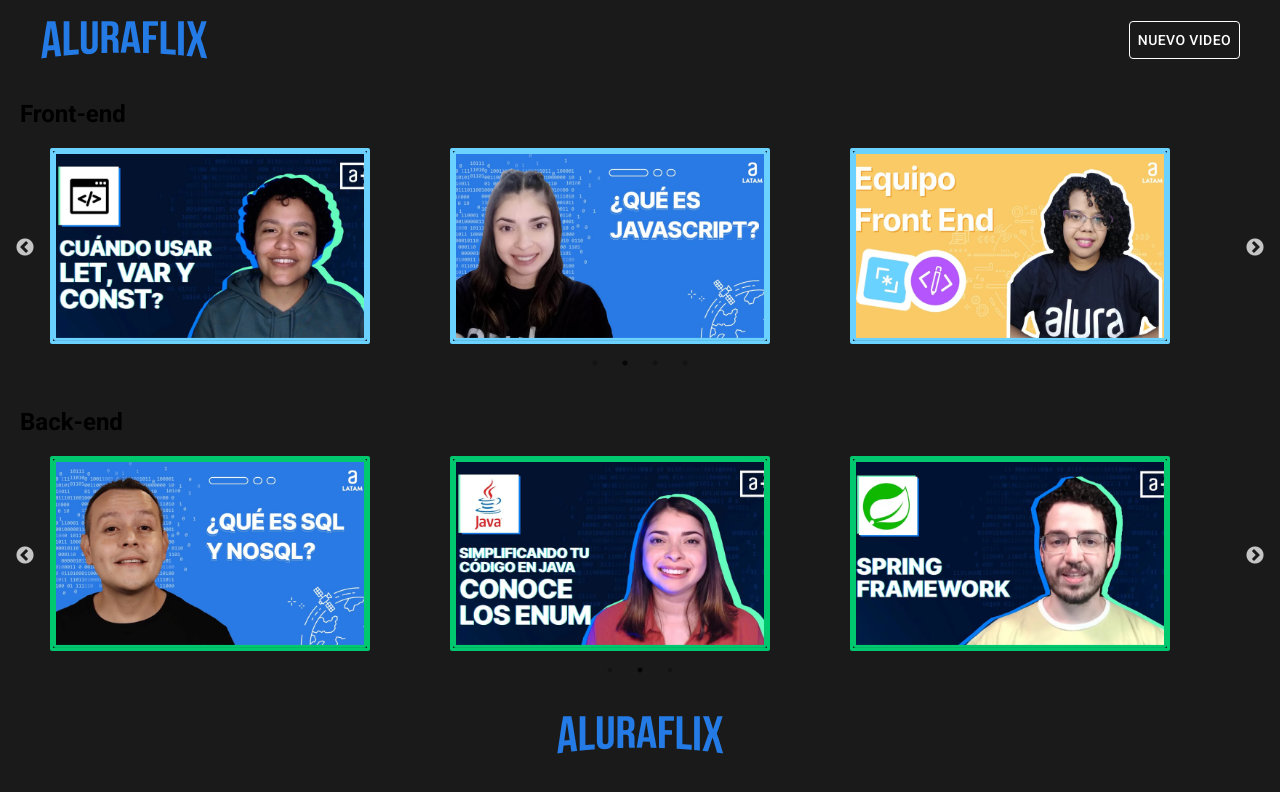
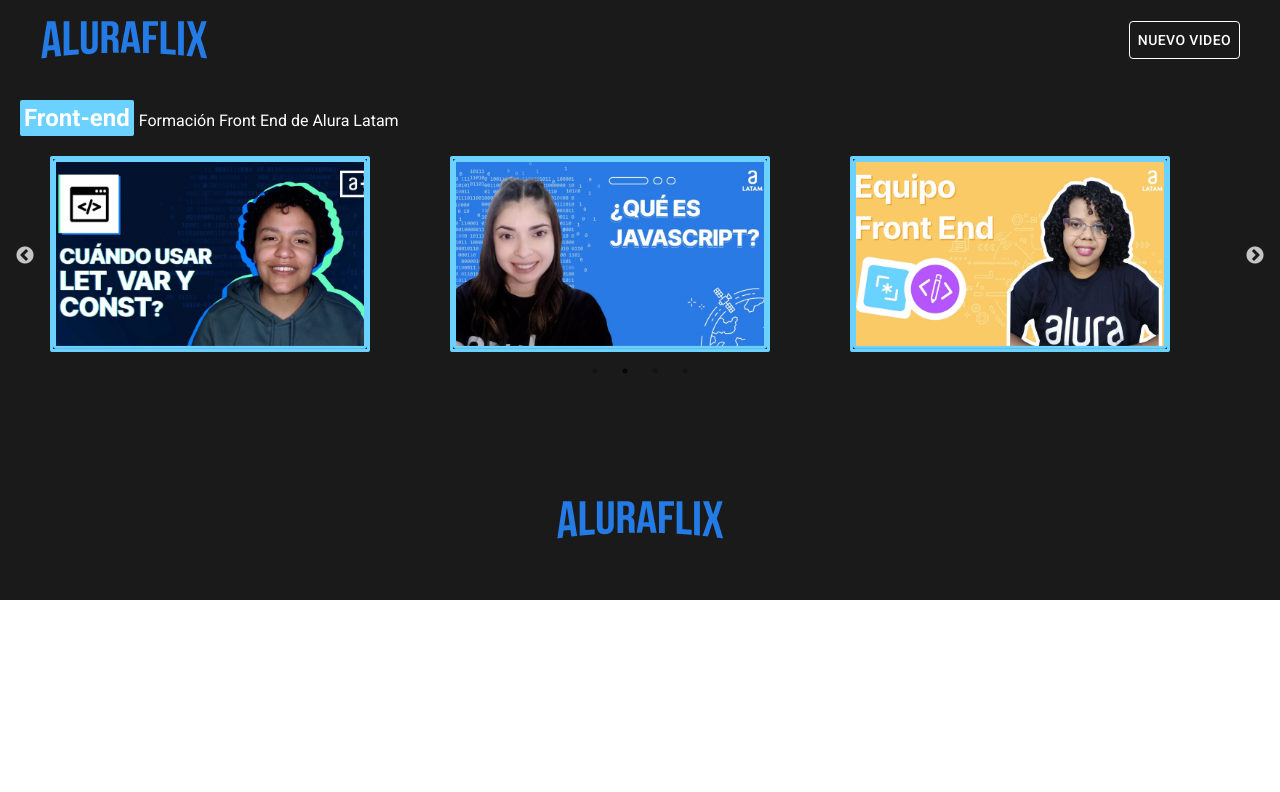
Before and after one commit to feroscardona/aluraflix, a React (Create React App) app: page /videos in a window 1280 px wide. Shown: the top 792 px of the page. Built offline with nearby package versions, Linux system fonts and the light colour scheme; data requests are answered from the project's data file.

Commit message:
colocando colores cardvideo

```diff
--- a/src/api.js
+++ b/src/api.js
@@ -3,12 +3,12 @@
 const api = axios.create({
     baseURL:"http://localhost:5000"
   })
-  export const buscar =async (url,setData) => {
+
+export const buscar =async (url,setData) => {
     const respuesta = await api.get(url)
     setData(respuesta.data)
 
   }
-
 
 export const postear = ({title,urlVideo,urlImg,textArea,select,codigo})=>{
   api.post("/videos",{
--- a/src/conponents/Home_carrusel/Carrusel/index.jsx
+++ b/src/conponents/Home_carrusel/Carrusel/index.jsx
@@ -8,7 +8,6 @@
 `
 
 
-
 const Carrusel = () =>{
 
     return (
@@ -16,7 +15,7 @@
             <Routes>
             <Route path="/:id" element={<VideoCard/>}/>
             </Routes>
-                <Slider url={"/videos/"} />
+                <Slider url={"/videos/"}/>
 
         </StyleCarrusel>
     )
--- a/src/conponents/Home_carrusel/Slider/index.jsx
+++ b/src/conponents/Home_carrusel/Slider/index.jsx
@@ -1,11 +1,37 @@
 import SimpleSlider from "../../slid";
 import { useEffect, useState } from "react";
 import { buscar} from "../../../api";
+import styled from "styled-components";
 import "slick-carousel/slick/slick.css";
 import "slick-carousel/slick/slick-theme.css";
 
+const ubicacion =()=>{
+  const addres = window.location.pathname ==="/"
+  if(addres)
+   return"600px"
+   else
+   return"300px"
+}
 
 
+const CotainerSlider = styled.div`
+  position: sticky;
+  top: 0;
+  height: ${ubicacion};
+  overflow: scroll;
+  &::-webkit-scrollbar {
+  width: 0.12em;
+}
+`
+const Texth2 = styled.h2`
+  font-size: 1.5rem;
+  border-radius:2px;
+  padding: 4px;
+  margin-right:5px;
+  display: inline-block;
+  background-color: ${props=>props.backgroun};
+  color: white;
+`
 
 
  const Slider =({url})=>{
@@ -14,23 +40,20 @@
         buscar(url,setVideos)
     },[url]);
 
-
-
     const [categorias, setCategorias]= useState([]);
     useEffect(()=>{
       buscar("/categorias",setCategorias)
     },[url])
 
-    videos.filter(video=>video.categoria === "Front-end")
-
-      return <>
+      return <CotainerSlider>
 
           {categorias.map((category, index)=>{
            const video= videos.filter((video)=>video.categoria === category.nombre)
 
         return video.length>0 &&<div style={{padding:"20px"}} key={index}>
-                  <div >
-                    <h2>{category.nombre}</h2>
+                  <div>
+                    <Texth2 backgroun={category.color}>{category.nombre}</Texth2>
+                    <span style={{color:"white"}}>{category.descripcion}</span>
                     <SimpleSlider
                       datos={video}
                       color={category.color}
@@ -40,7 +63,7 @@
                 </div>
             })}
 
-    </>;
+    </CotainerSlider>;
 
 
 }
--- a/src/conponents/Home_carrusel/VideoCard/index.jsx
+++ b/src/conponents/Home_carrusel/VideoCard/index.jsx
@@ -14,6 +14,7 @@
     background-size: cover;
     background-position: center;
     padding-top:100px ;
+    position: sticky;
  @media screen and (max-width: 769px) {
         flex-direction: column;
     }
@@ -32,8 +33,8 @@
 `
 const BoxVideo = styled.div`
 width: 55%;
-border: solid 2px aqua;
-
+border: solid 2px;
+border-color: ${props=>props.colorborde};
 
 @media screen and (max-width: 769px) {
         width: 100%;
@@ -43,7 +44,7 @@
 width: fit-content;
 position: relative;
 text-decoration: line-through;
-text-decoration-color: aqua;
+text-decoration-color: ${props=>props.decoracioncolor};
 text-decoration-thickness:35px;
 
 &::after{
@@ -69,14 +70,22 @@
         })
     },[id, navigate])
 
+    const [categorias, setCategorias]= useState([]);
+    useEffect(()=>{
+      buscar("/categorias",setCategorias)
+    },[])
+
+    const filtro = categorias.find(dato=>dato.nombre === video.categoria)
+    const colorCategory = filtro && filtro.color
+
 
    return <ContentVideoCart>
    <BoxFont>
 
-        <StyleFont  variant="h4" component="h1"color="white" titulo={video.titulo}>{video.titulo}</StyleFont>
+        <StyleFont decoracioncolor={colorCategory} variant="h4" component="h1"color="white" titulo={video.titulo}>{video.titulo}</StyleFont>
         <Typography paragraph align="justify" component="p"color="white">{video.descripcion}</Typography>
    </BoxFont>
-   <BoxVideo>
+   <BoxVideo colorborde={colorCategory}>
         <ReactPlayer
         url={video.linkVideo}
         width="100%"
--- a/src/conponents/tabla/index.jsx
+++ b/src/conponents/tabla/index.jsx
@@ -1,6 +1,6 @@
 import React from 'react';
 import styled from 'styled-components';
-import { colorGrayDark, colorGrayMedium } from '../Ui/Variables';
+import {  colorGrayMedium } from '../Ui/Variables';
 import { useNavigate } from 'react-router-dom';
 
 const Table = styled.table`
@@ -11,15 +11,17 @@
 `;
 
 const TableHeader = styled.th`
- background-color: ${colorGrayDark};
+  background-color: "#1A1A1A";
   border:3px solid #2A7AE4;
   padding: 4px;
   text-align: left;
   font-weight: 300;
   font-size: 18px;
+
 `;
 
 const TableCell = styled.td`
+  background-color: "#1A1A1A";
   padding: 5px;
   border: 3px solid #000;
   font-weight: 100;
@@ -27,6 +29,7 @@
   word-wrap: break-word;
   max-width: 100px;
   overflow: auto;
+  box-shadow: inset -13px -13px 5px -9px rgba(232,216,232,0.62);
 `;
 const CellMod = styled(TableCell)`
   text-align: center;
```
